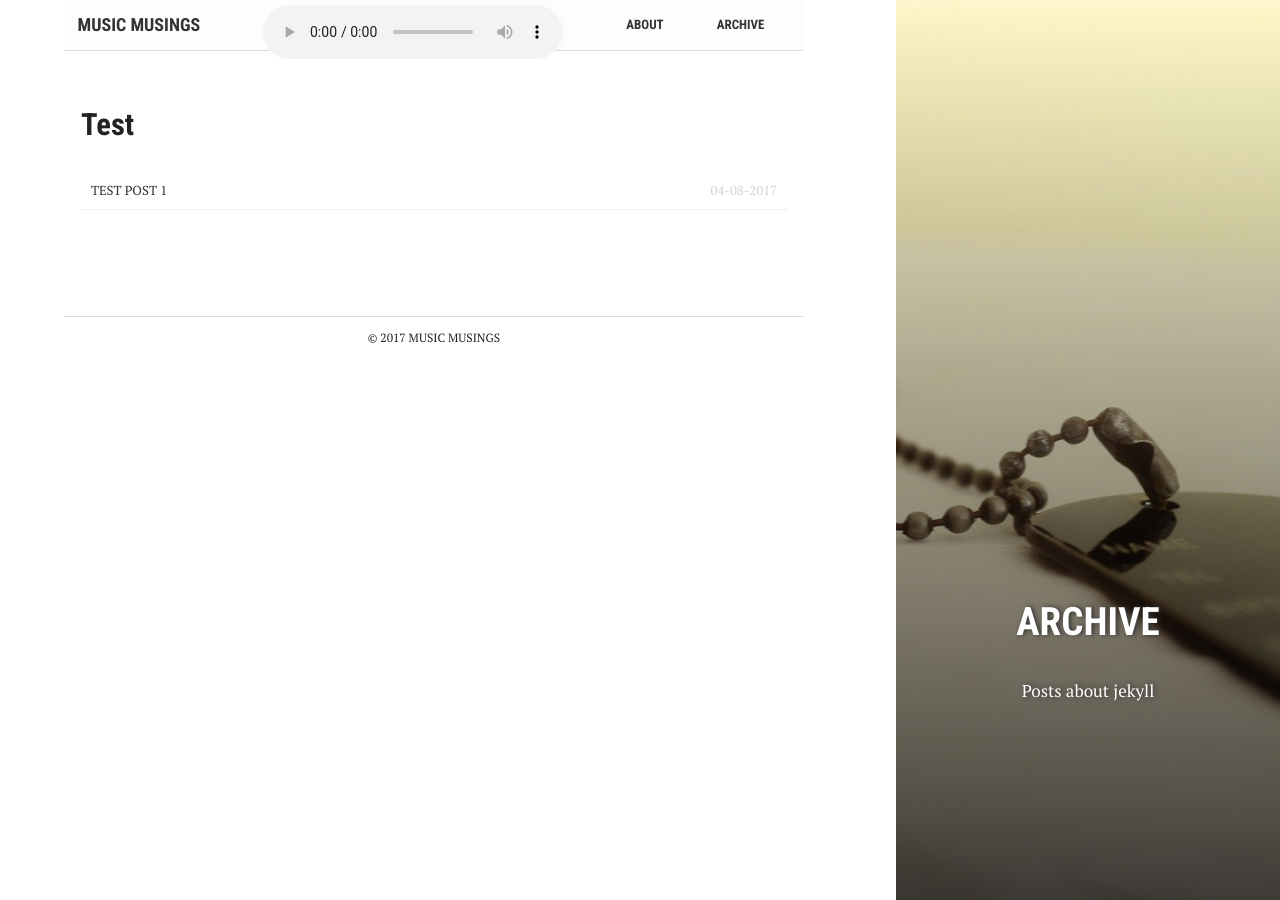
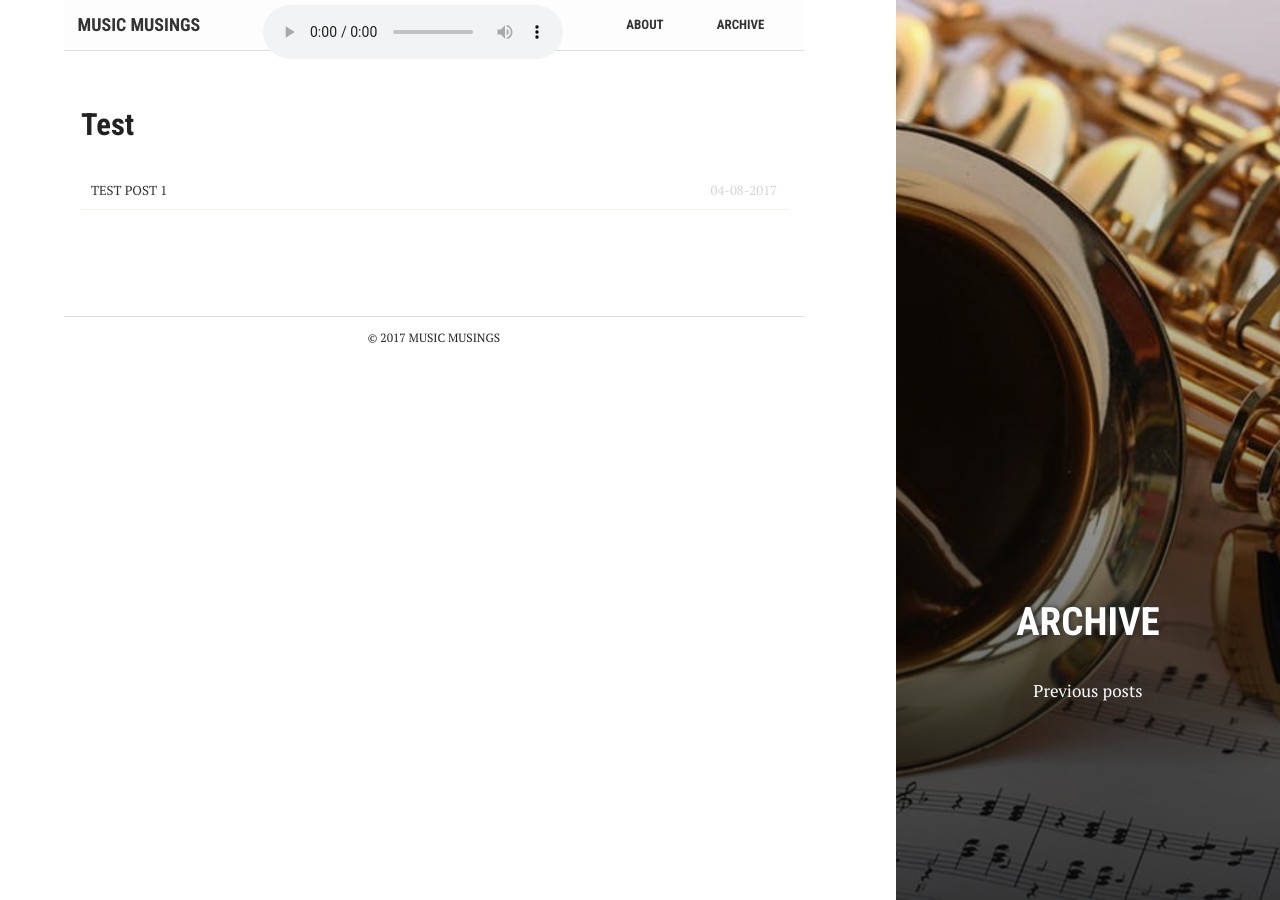
Before and after one commit to moke8198/moke8198.github.io, a Jekyll site: the page built from archive.md, in a window 1280 px wide. Built offline with Jekyll 4.4.1, drawn with Linux system fonts in a browser that asks for light colours.

Commit message:
Update archive.md

```diff
--- a/archive.md
+++ b/archive.md
@@ -1,10 +1,10 @@
 ---
-bg: "tag.jpg"
+bg: "music.jpeg"
 layout: page
 permalink: /posts/
 title: "Archive"
 crawlertitle: "All articles"
-summary: "Posts about jekyll"
+summary: "Previous posts"
 active: archive
 ---
 
```
